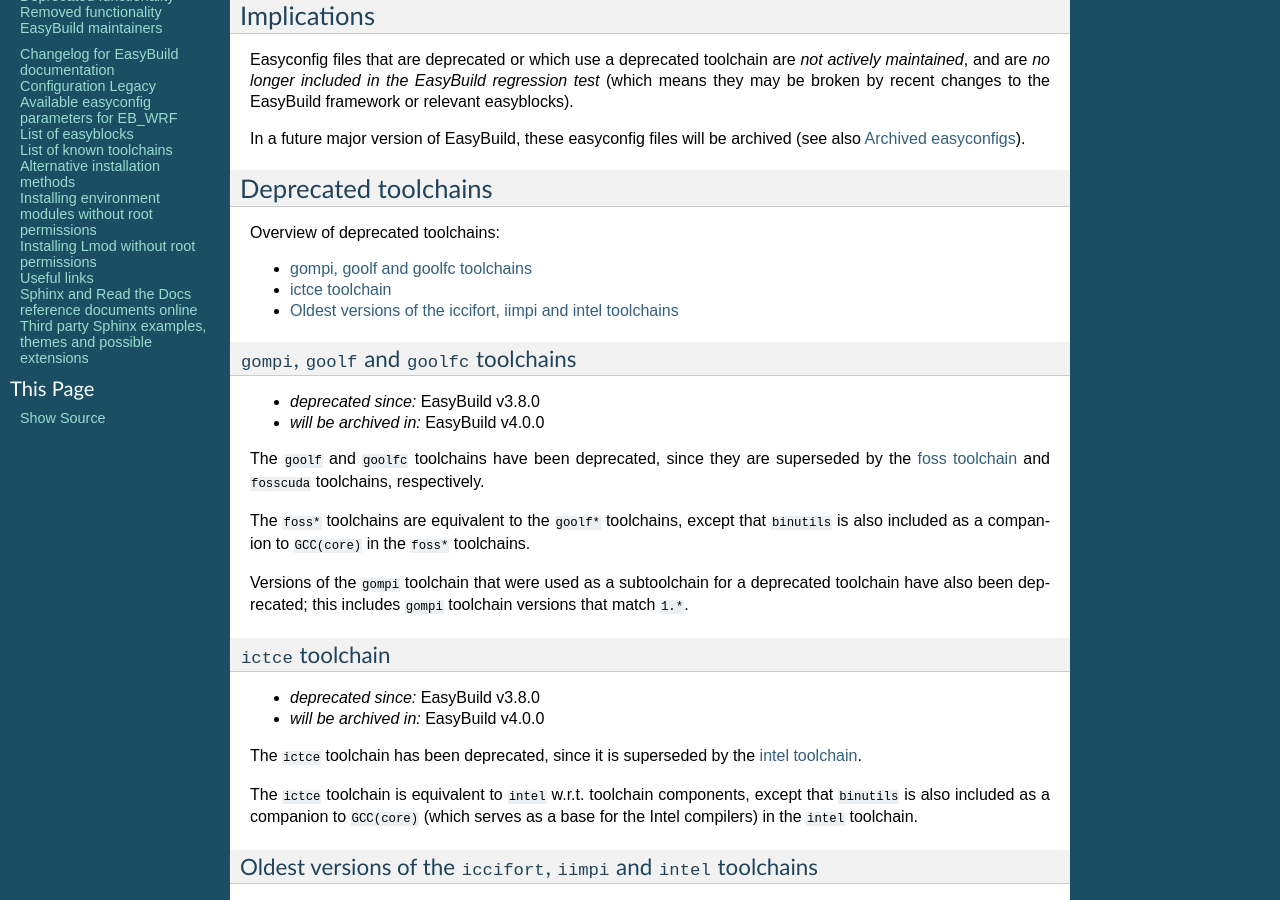
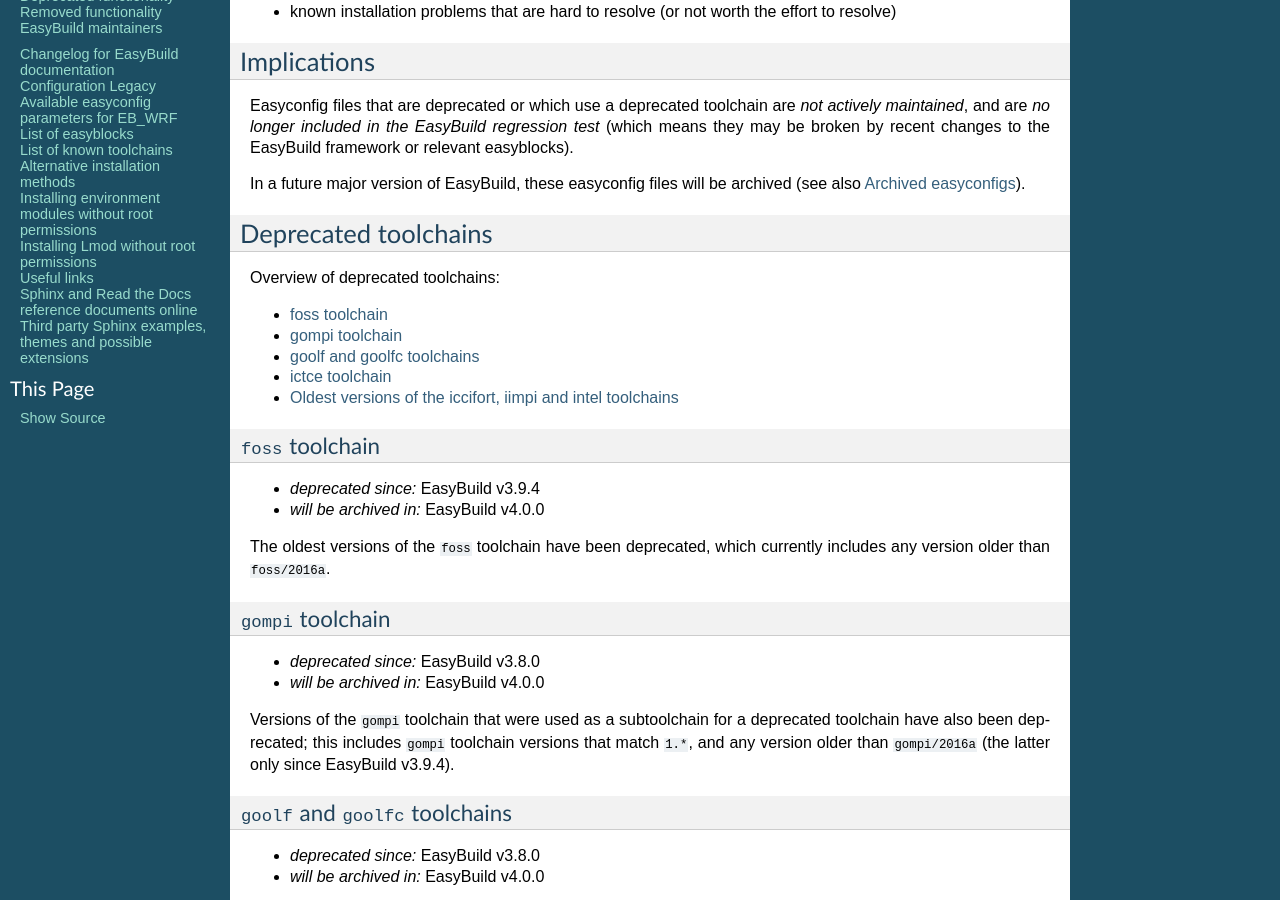
Before and after one commit to easybuilders/easybuild, a Sphinx documentation site: the page built from docs/Deprecated-easyconfigs.rst, in a window 1280 px wide and 900 px high, scrolled down 905 px. Built offline with Sphinx 7.4.7, drawn with Linux system fonts in a browser that asks for light colours; pages that are not in the unit, such as notebooks, are missing from menus; some of the changed text lies outside the part shown.

Commit message:
document deprecation of toolchains older than gompi/2016a and foss/2016a

```diff
--- a/docs/Deprecated-easyconfigs.rst
+++ b/docs/Deprecated-easyconfigs.rst
@@ -63,15 +63,42 @@
 
 Overview of deprecated toolchains:
 
+* :ref:`deprecated_easyconfigs_toolchains_foss`
+* :ref:`deprecated_easyconfigs_toolchains_gompi`
 * :ref:`deprecated_easyconfigs_toolchains_goolf`
 * :ref:`deprecated_easyconfigs_toolchains_ictce`
 * :ref:`deprecated_easyconfigs_toolchains_intel`
 
 
+.. _deprecated_easyconfigs_toolchains_foss:
+
+``foss`` toolchain
+~~~~~~~~~~~~~~~~~~
+
+* *deprecated since:* EasyBuild v3.9.4
+* *will be archived in:* EasyBuild v4.0.0
+
+The oldest versions of the ``foss`` toolchain have been deprecated,
+which currently includes any version older than ``foss/2016a``.
+
+
+.. _deprecated_easyconfigs_toolchains_gompi:
+
+``gompi`` toolchain
+~~~~~~~~~~~~~~~~~~~
+
+* *deprecated since:* EasyBuild v3.8.0
+* *will be archived in:* EasyBuild v4.0.0
+
+Versions of the ``gompi`` toolchain that were used as a subtoolchain for a deprecated toolchain
+have also been deprecated; this includes ``gompi`` toolchain versions that match ``1.*``, and any version
+older than ``gompi/2016a`` (the latter only since EasyBuild v3.9.4).
+
+
 .. _deprecated_easyconfigs_toolchains_goolf:
 
-``gompi``, ``goolf`` and ``goolfc`` toolchains
-~~~~~~~~~~~~~~~~~~~~~~~~~~~~~~~~~~~~~~~~~~~~~~
+``goolf`` and ``goolfc`` toolchains
+~~~~~~~~~~~~~~~~~~~~~~~~~~~~~~~~~~~
 
 * *deprecated since:* EasyBuild v3.8.0
 * *will be archived in:* EasyBuild v4.0.0
```
Also changed, not shown: other parts of docs/Deprecated-easyconfigs.rst (+0 -3 lines).
